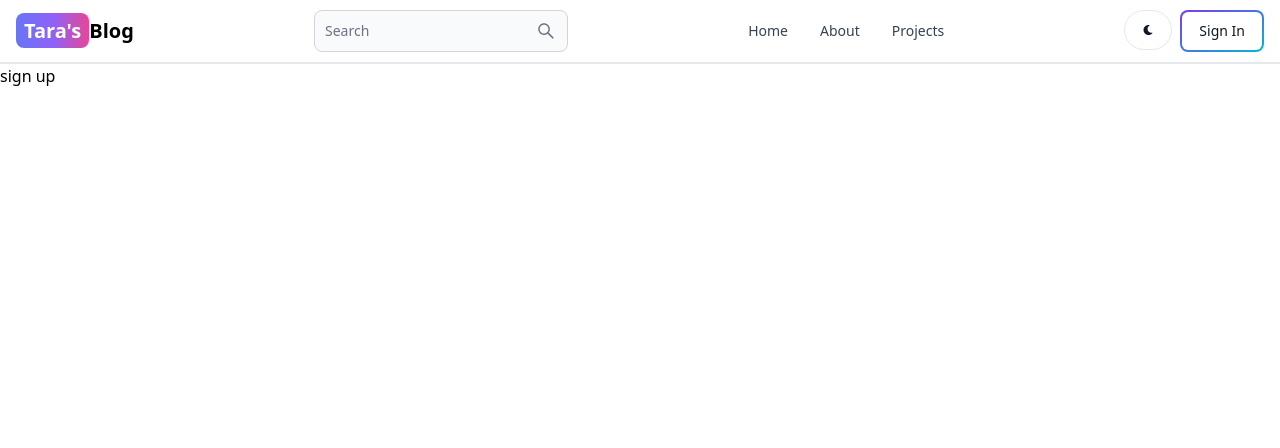
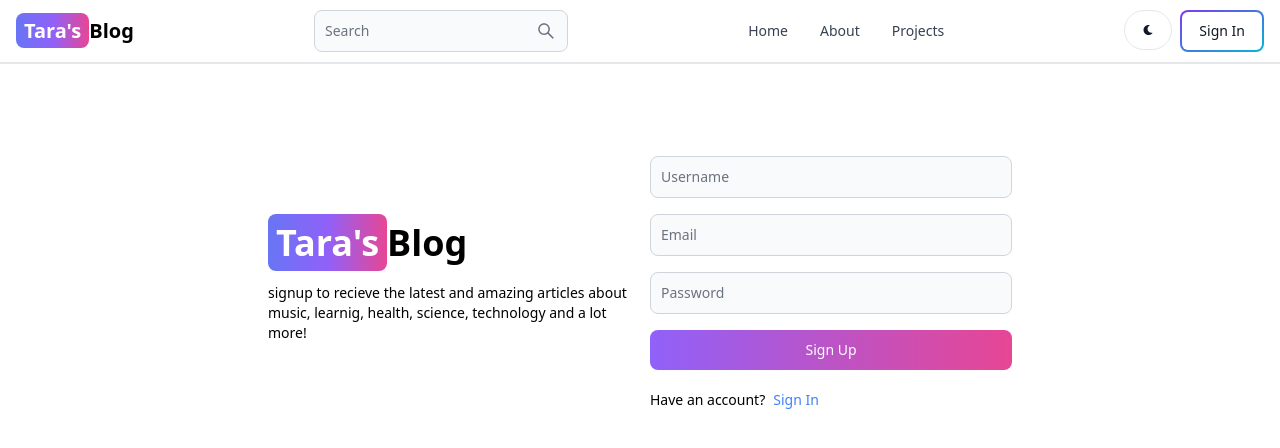
Before and after one commit to Ta-Ara-Pro/proj-10-mern-blog-sahand, a React (Vite) app in the folder client/: page /sign-up in a window 1280 px wide. Shown: the top 448 px of the page. Built offline with nearby package versions, Linux system fonts and the light colour scheme.

Commit message:
complete sign up page ui

```diff
--- a/client/src/pages/Signup.jsx
+++ b/client/src/pages/Signup.jsx
@@ -1,9 +1,61 @@
+import { Button, Label, TextInput } from 'flowbite-react'
 import React from 'react'
+import { Link } from 'react-router-dom'
 
 const Signup = () => {
   return (
-    <div>
-      sign up
+    <div className='min-h-screen mt-20'>
+      <div className='flex p-3 max-w-3xl mx-auto flex-col md:flex-row md:items-center gap-5'>
+        {/* left */}
+        <div className='flex-1'>
+          <Link to='/' className='font-bold dark:text-white text-4xl'>
+            <span className='px-2 py-1 bg-gradient-to-r from-indigo-500
+            via-purple-500 to-pink-500 rounded-lg text-white'>Tara's</span>Blog
+          </Link>
+          <p className='text-sm mt-5'>signup to recieve the latest and amazing articles about music, learnig, health,
+            science, technology and a lot more! </p>
+        </div>
+
+        {/* right */}
+        <div className='flex-1'>
+          <form className='flex flex-col gap-4'>
+            <div>
+              <Label vlaue='Your username' />
+              <TextInput
+                type='text'
+                placeholder='Username'
+                id='username'
+              />
+            </div>
+            <div>
+              <Label vlaue='Your email' />
+              <TextInput
+                type='text'
+                placeholder='Email'
+                id='email'
+              />
+            </div>
+            <div>
+              <Label vlaue='Your password' />
+              <TextInput
+                type='text'
+                placeholder='Password'
+                id='password'
+              />
+            </div>
+            <Button gradientDuoTone='purpleToPink' type='submit'>
+              Sign Up
+            </Button>
+          </form>
+          <div className='flex gap-2 text-sm mt-5'>
+            <span>Have an account?</span>
+            <Link to='sign-in' className='text-blue-500'>
+              Sign In</Link>
+          </div>
+
+        </div>
+      </div>
+
     </div>
   )
 }
```
